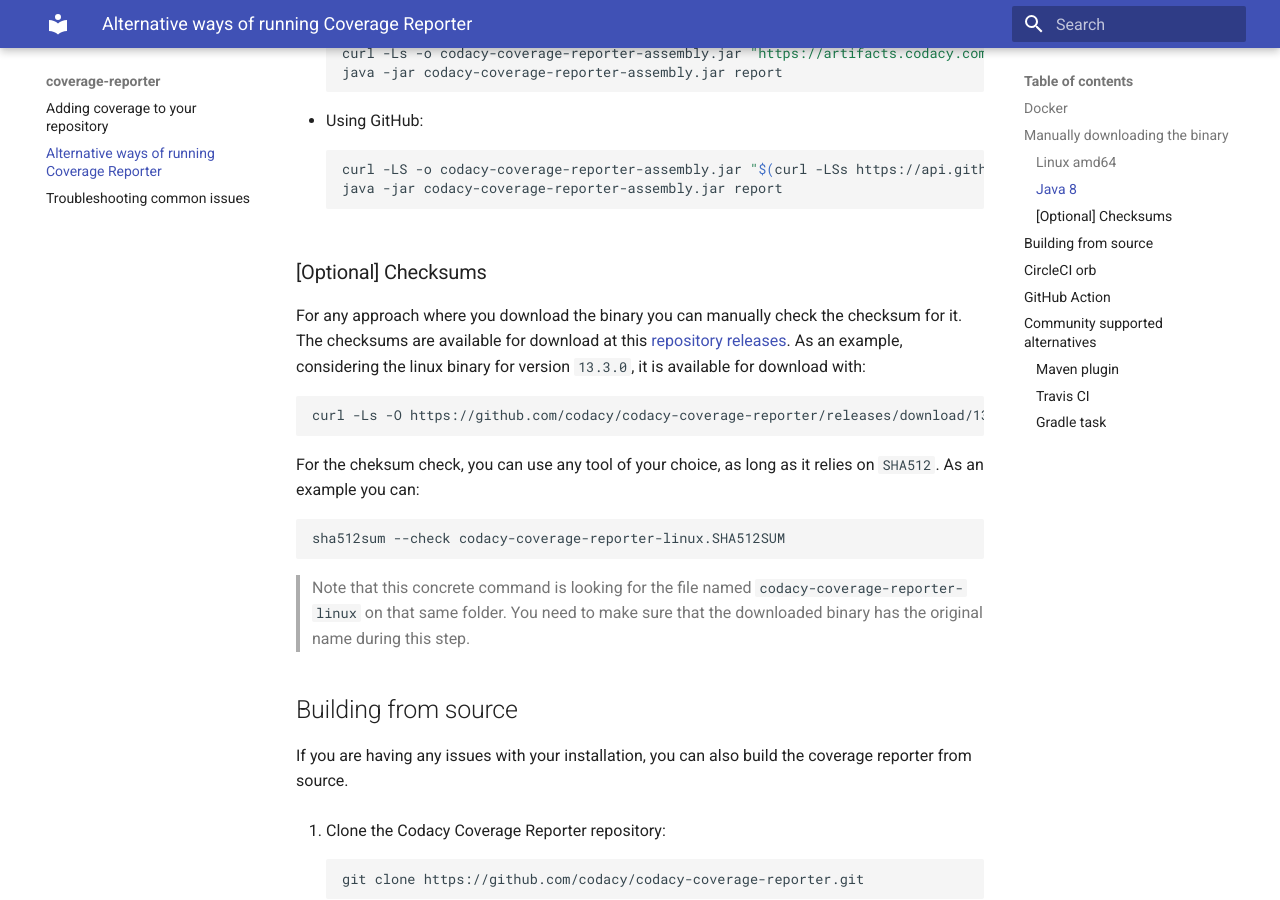
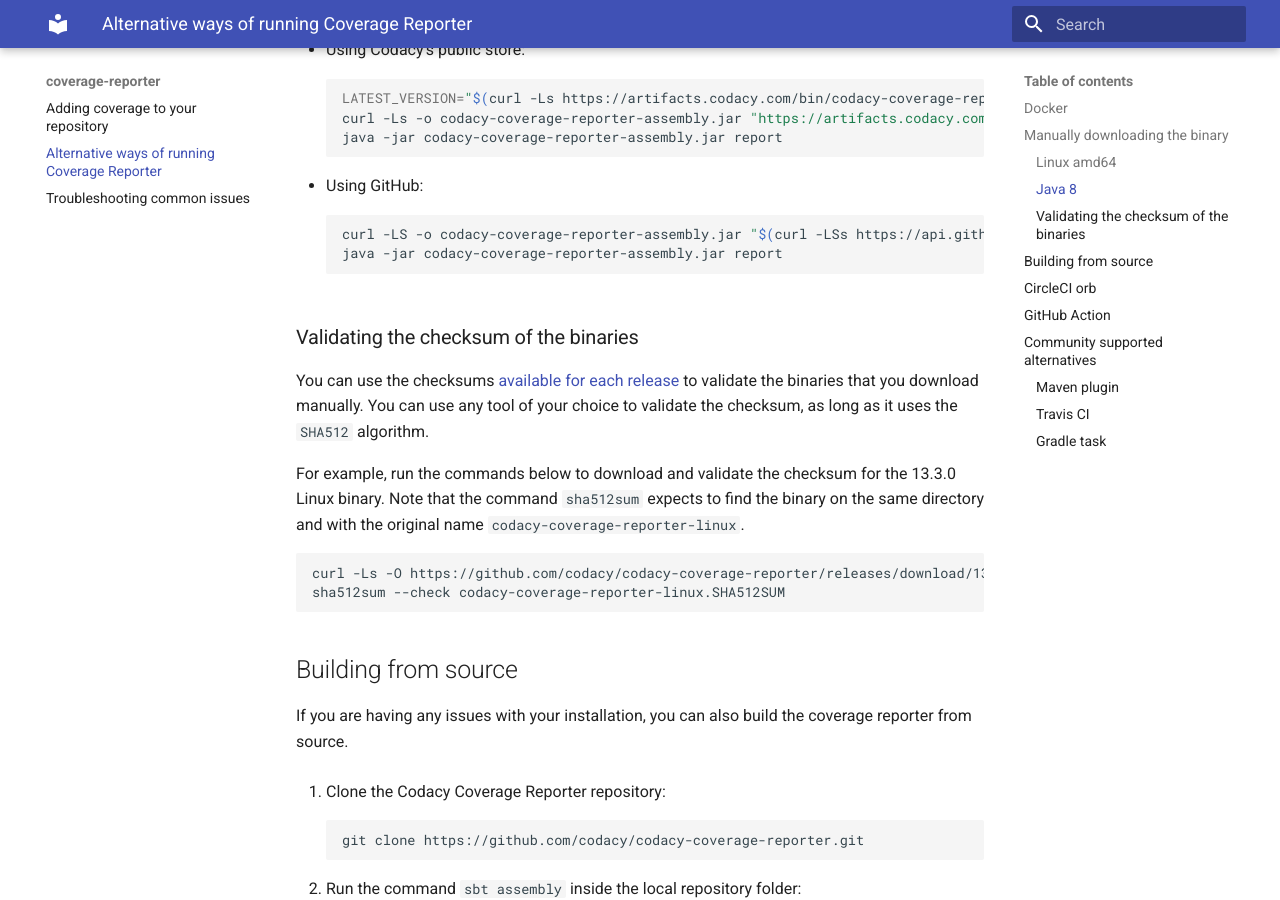
Before and after one commit to codacy/codacy-coverage-reporter, an MkDocs documentation site: the page built from docs/alternative-ways-of-running-coverage-reporter.md, in a window 1280 px wide and 900 px high, scrolled down 1882 px. Built offline with MkDocs 1.6.1 and Material for MkDocs 9.7.7, drawn with Linux system fonts in a browser that asks for light colours; some of the changed text lies outside the part shown.

Commit message:
doc: Better semantics on checksum explanation
Co-authored-by: Paulo Ribeiro <paulo.ribeiro@codacy.com>

````diff
--- a/docs/alternative-ways-of-running-coverage-reporter.md
+++ b/docs/alternative-ways-of-running-coverage-reporter.md
@@ -29,10 +29,12 @@
 export CODACY_REPORTER_VERSION=<version>
 ```
 
-> Note that for versions over `13.0.0` the script will check automatically the checksum of the downloaded binary.
-To override this behavior and skip the checksum of the binary you can:
+!!! note
+    Starting on version `13.0.0` the script automatically validates the checksum of the downloaded binary. To skip the checksum validation, define the following environment variable:
 
-> `export CODACY_REPORTER_SKIP_CHECKSUM=true`
+    ```bash
+    export CODACY_REPORTER_SKIP_CHECKSUM=true
+    ```
 
 The sections below provide details on alternative ways to run or install Codacy Coverage Reporter.
 
@@ -90,24 +92,16 @@
     java -jar codacy-coverage-reporter-assembly.jar report
     ```
 
-### \[Optional\] Checksums
+### Validating the checksum of the binaries
 
-For any approach where you download the binary you can manually check the checksum for it.
-The checksums are available for download at this [repository releases](https://github.com/codacy/codacy-coverage-reporter/releases). As an example, considering the linux binary for version `13.3.0`, it is available for download with:
+You can use the checksums [available for each release](https://github.com/codacy/codacy-coverage-reporter/releases) to validate the binaries that you download manually. You can use any tool of your choice to validate the checksum, as long as it uses the `SHA512` algorithm.
+
+For example, run the commands below to download and validate the checksum for the 13.3.0 Linux binary. Note that the command `sha512sum` expects to find the binary on the same directory and with the original name `codacy-coverage-reporter-linux`.
 
 ```bash
-curl -Ls -O https://github.com/codacy/codacy-coverage-reporter/releases/download/13.0.0/codacy-coverage-reporter-linux.SHA512SUM
-```
-
-For the cheksum check, you can use any tool of your choice, as long as it relies on `SHA512`.
-As an example you can:
-
-```bash
+curl -Ls -O https://github.com/codacy/codacy-coverage-reporter/releases/download/13.3.0/codacy-coverage-reporter-linux.SHA512SUM
 sha512sum --check codacy-coverage-reporter-linux.SHA512SUM
 ```
-
-> Note that this concrete command is looking for the file named `codacy-coverage-reporter-linux` on that
-same folder. You need to make sure that the downloaded binary has the original name during this step.
 
 ## Building from source
 
````
